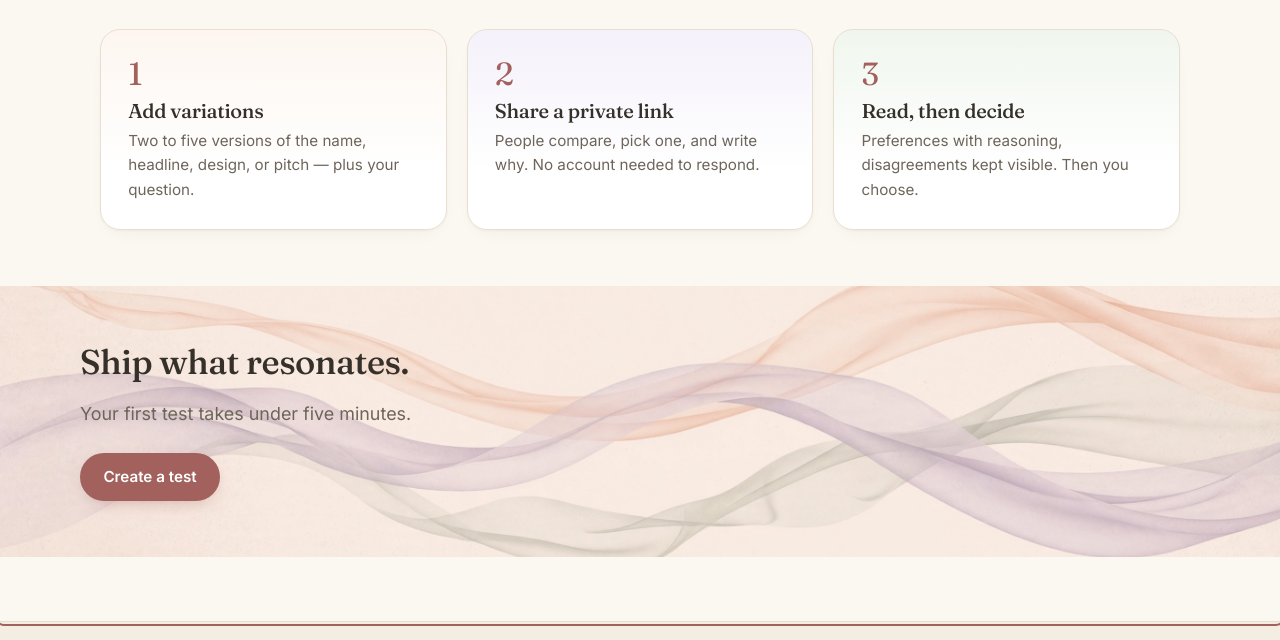
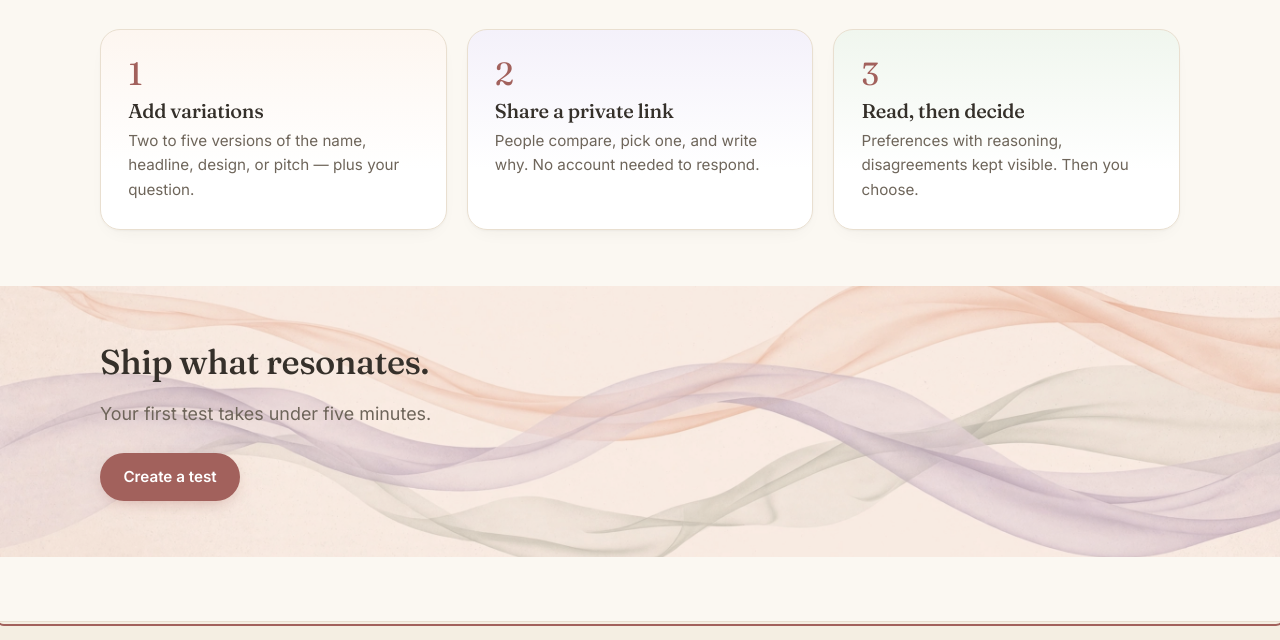
Before and after one commit to shripathmit/taste-network, a website: page index.html in a window 1280 px wide. Shown: the part 833-1473 px from the top of the page. Drawn offline with nearby package versions, Linux system fonts and the light colour scheme.

Commit message:
Fix CTA band horizontal padding (pixel-align with content grid)

```diff
--- a/assets/css/styles.css
+++ b/assets/css/styles.css
@@ -67,7 +67,7 @@ img{max-width:100%;height:auto;display:block}
 /* pastel band: full-bleed section with abstract art */
 .band{position:relative;overflow:hidden;background:var(--blush)}
 .band .band-art{position:absolute;inset:0;width:100%;height:100%;object-fit:cover;opacity:.55}
-.band .band-inner{position:relative;padding:3.5rem 0}
+.band .band-inner{position:relative;padding:3.5rem 1.25rem}
 
 /* ---------- header ---------- */
 .site-header{position:sticky;top:0;z-index:50;background:rgba(251,248,242,.9);backdrop-filter:blur(12px);border-bottom:1px solid var(--line)}
```
